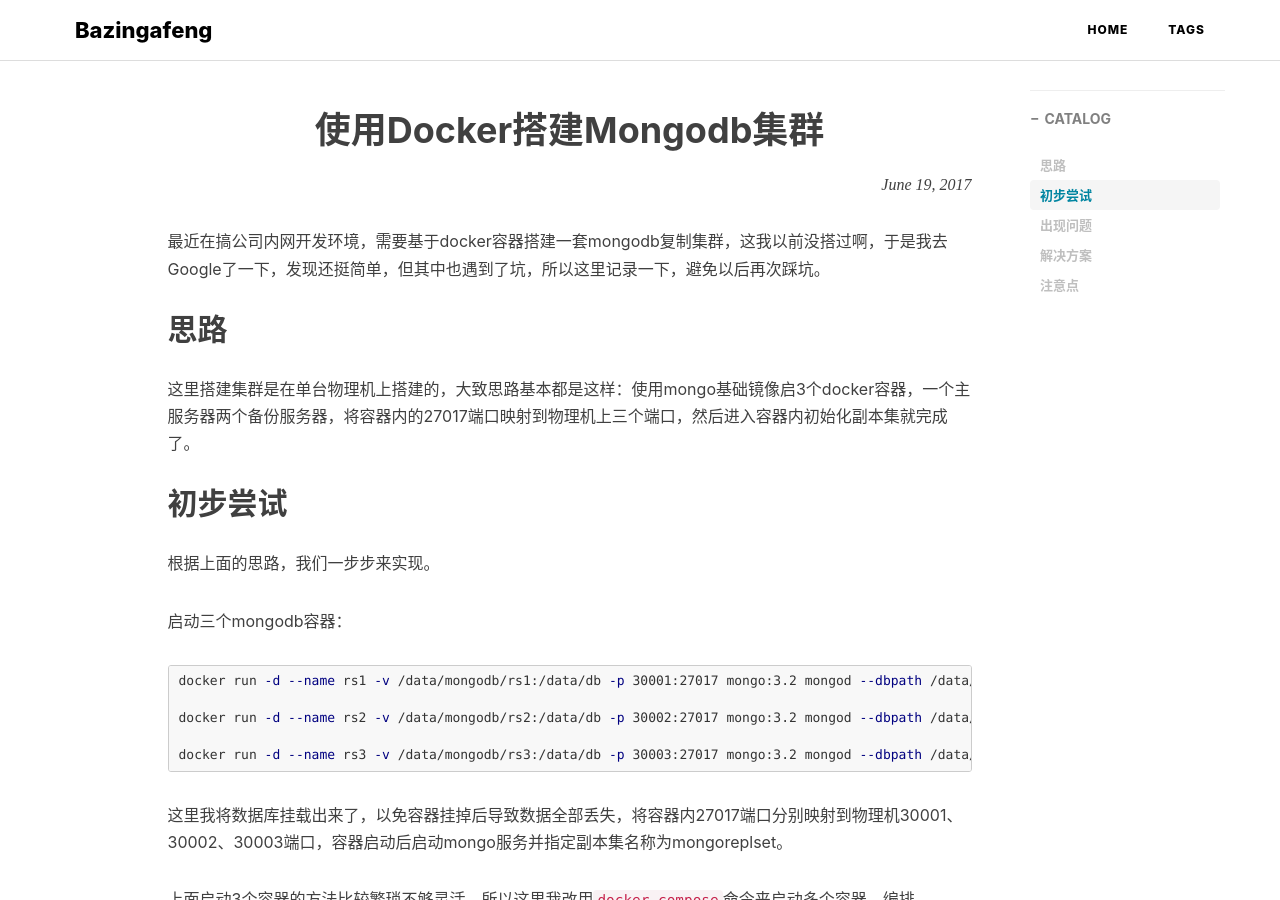
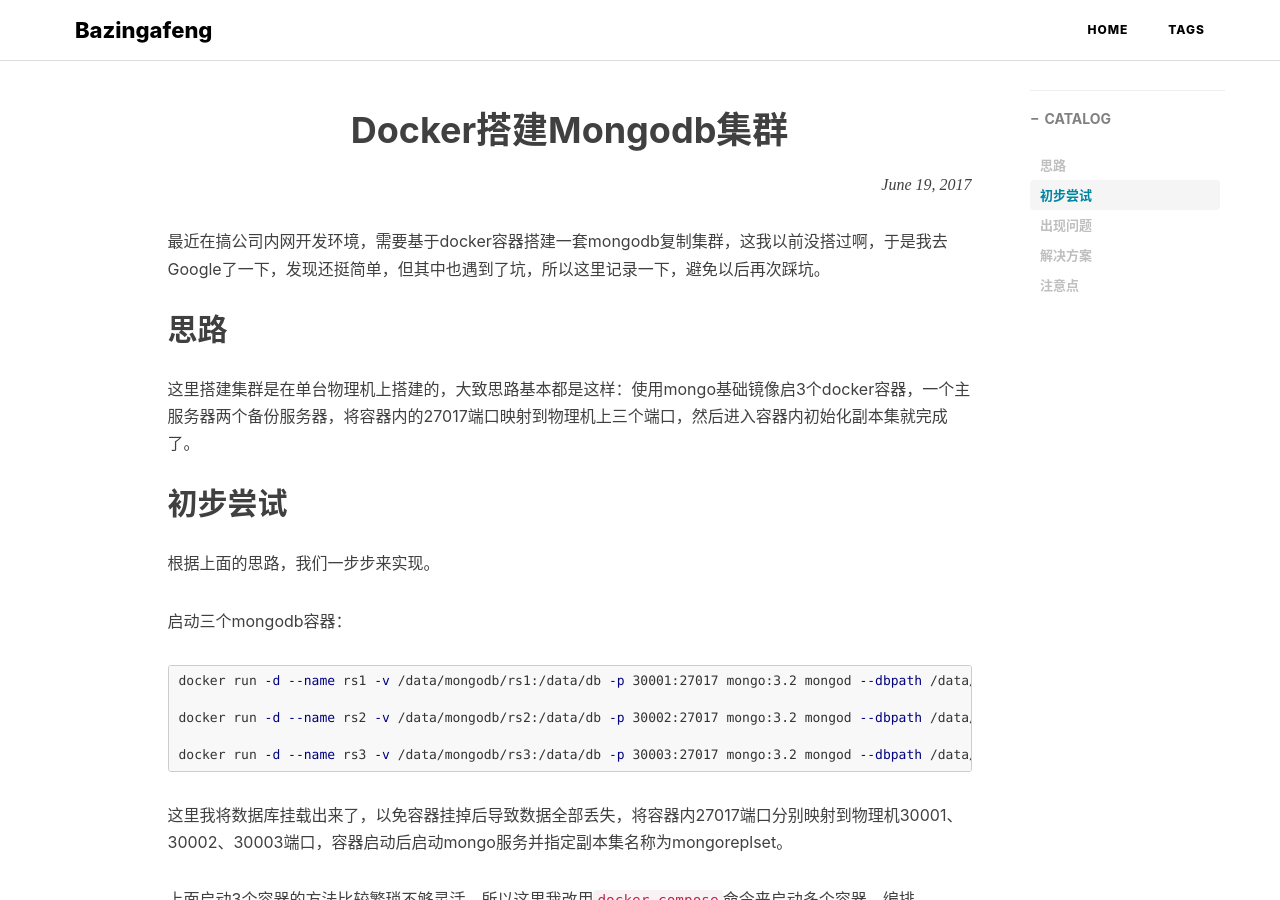
Before and after one commit to fengh0409/fengh0409.github.io, a Jekyll site: the page built from _posts/2017-06-19-create-mongodb-replset-cluster-using-docker.markdown, in a window 1280 px wide and 900 px high. Built offline with Jekyll 4.4.1, drawn with Linux system fonts in a browser that asks for light colours; nearby versions of some CDN libraries; comment, search, counter and statistics services are not loaded.

Commit message:
style: update

```diff
--- a/_posts/2017-04-06-best-practices-for-writing-dockerfiles.markdown
+++ b/_posts/2017-04-06-best-practices-for-writing-dockerfiles.markdown
@@ -1,6 +1,6 @@
 ---
 layout:     post
-title:      "编写Dockerfile最佳实践（译）"
+title:      "编写Dockerfile最佳实践"
 keywords:   "dockerfile,最佳实践,经验"
 description: "编写dockerfiles最佳实践"
 date:       2017-04-06
--- a/_posts/2017-06-19-create-mongodb-replset-cluster-using-docker.markdown
+++ b/_posts/2017-06-19-create-mongodb-replset-cluster-using-docker.markdown
@@ -1,6 +1,6 @@
 ---
 layout:     post
-title:      "使用Docker搭建Mongodb集群"
+title:      "Docker搭建Mongodb集群"
 keywords:   "mongodb cluster,docker"
 description: "详细讲述docker搭建mongodb副本集集群"
 date:       2017-06-19
--- a/_posts/2017-11-20-using-kubeadm-install-kubernetes.markdown
+++ b/_posts/2017-11-20-using-kubeadm-install-kubernetes.markdown
@@ -1,6 +1,6 @@
 ---
 layout:     post
-title:      "使用Kubeadm安装Kubernetes集群"
+title:      "Kubeadm安装Kubernetes集群"
 keywords:   "kubeadm,kubernetes,k8s"
 description: "kubeadm安装kubernetes集群"
 date:       2017-11-20
--- a/_posts/2017-12-23-kubernetes-uses-the-security-context-and-sysctl.markdown
+++ b/_posts/2017-12-23-kubernetes-uses-the-security-context-and-sysctl.markdown
@@ -1,6 +1,6 @@
 ---
 layout:     post
-title:      "Kubernetes使用SecurityContext和Sysctl"
+title:      "Kubernetes的SecurityContext和Sysctl"
 keywords:   "privileged,security context,sysctl in kubernetes"
 description: "kubernetes使用设置privileged的"
 date:       2017-12-23
--- a/_posts/2019-04-06-k8s-vpa.markdown
+++ b/_posts/2019-04-06-k8s-vpa.markdown
@@ -1,6 +1,6 @@
 ---
 layout:     post
-title:      "kubernetes之VPA使用介绍"
+title:      "Kubernetes之VPA使用介绍"
 keywords:   "k8s,vpa"
 description: "k8s,vpa"
 date:       2019-04-06
```
